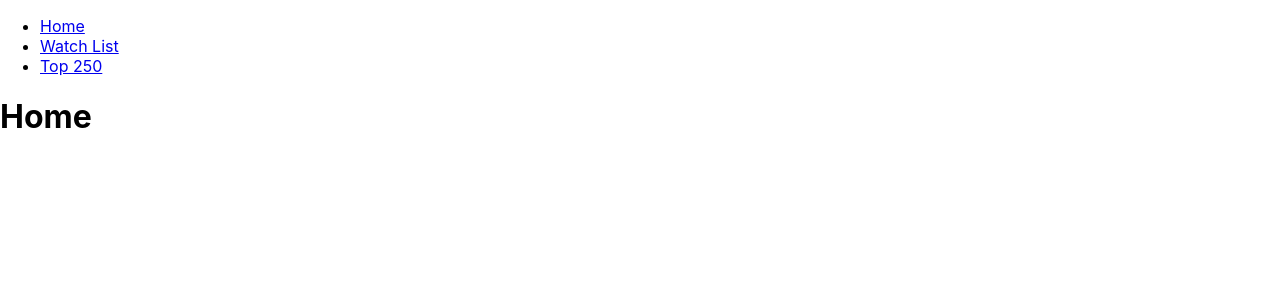
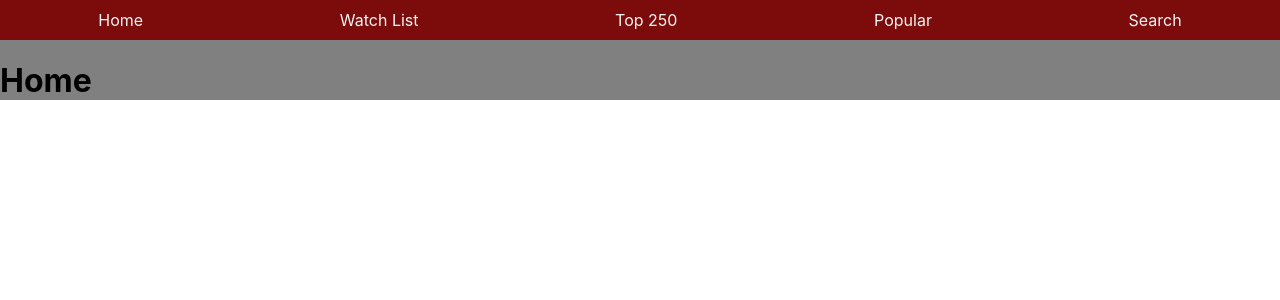
Before and after one commit to sakusanpuwan/film-watch-list, a React (Create React App) app: page / in a window 1280 px wide. Shown: the top 300 px of the page. Built offline with nearby package versions, Linux system fonts and the light colour scheme; no server answers.

Commit message:
added popular movies page

```diff
--- a/src/App.css
+++ b/src/App.css
@@ -1,3 +1,38 @@
+.App{
+    background-color: grey;
+}
+
+.navbar{
+    display: flex;
+    flex-direction: row;
+    justify-content: space-around;
+    list-style-type: none;
+    margin: 0;
+    padding: 0px;
+    position: -webkit-sticky; /* Safari */
+    position: sticky;
+    top: 0;
+    z-index: 999;
+    background-color: rgb(124, 11, 11);
+}
+
+
+.navbar li a{
+    display: block;
+    color: whitesmoke;
+    text-align: center;
+    text-decoration: none;
+    padding: 10px;
+}
+
+.navbar li a:hover {
+    background-color:black ;
+}
+
+.navbar > .active > a{
+    background-color: #4CAF50;
+}
+
 .movie-card {
     display: block;
     text-align: center;
@@ -20,10 +55,16 @@
     position: relative;
   }
 
+  .movie-card-rank{
+    text-align: center;
+    margin-left: 200%;
+  }
+
+
 
   .movie-card-overlay{
     position: absolute;
-    top: 72px;
+    top: 10px;
     left: 10px;
     height: 300px;
     width: 218.17px;
@@ -37,7 +78,7 @@
     flex-direction: column;
     align-items: center;
     justify-content: center;
-
+    border-radius: 8px;
   }
 
   .movie-card-overlay:hover{
@@ -82,7 +123,7 @@
   .pop-up{
     position: absolute;
     background: rgba(236, 218, 218, 0.89);
-    top: 40%;
+    top: 43%;
     left: 50%;
     transform: translate(-50%, -50%);
     z-index: 101;
--- a/src/App.js
+++ b/src/App.js
@@ -3,22 +3,31 @@ import { BrowserRouter, Link, Routes, Route } from "react-router-dom";
 
 import './App.css';
 import Home from './components/Home';
+import MovieList from './components/MovieList';
 import Top250 from './components/Top250';
 import Watchlist from './components/WatchList';
 
 
 function App() {
 
-  const [moviesData,setMoviesData] = useState([]);
+  const [top250MoviesData,setTop250MoviesData] = useState([]);
+  const [popMoviesData,setPopMoviesData] = useState([]);
 
-  const fetchMoviesData = async () => {
-    const response = await fetch("https://imdb-api.com/en/API/Top250Movies/k_ttyuxc1j");
+  const fetch250MoviesData = async () => {
+    const response = await fetch("https://imdb-api.com/en/API/Top250Movies/k_fxsv9nk9");
     const data = await response.json();
-    setMoviesData(data);
+    setTop250MoviesData(data);
+  }
+
+  const fetchPopMovieData = async () => {
+    const response = await fetch("https://imdb-api.com/en/API/MostPopularMovies/k_fxsv9nk9");
+    const data = await response.json();
+    setPopMoviesData(data);
   }
 
   useEffect(() => {
-    fetchMoviesData();
+    fetch250MoviesData();
+    fetchPopMovieData();
   },[])
 
   return (
@@ -26,15 +35,20 @@ function App() {
         <BrowserRouter>
 
         <ul className='navbar'>
-        <li><Link to='/'>Home</Link></li>
+          <li><Link to='/'>Home</Link></li>
           <li><Link to='/watchlist'>Watch List</Link></li>
           <li><Link to='/top250'>Top 250</Link></li>
+          <li><Link to='/popular'>Popular</Link></li>
+          <li><Link to='/search'>Search</Link></li>
         </ul>
 
         <Routes>
           <Route path='/' element={<Home/>} />
           <Route path='/watchlist' element={<Watchlist/>} />
-          <Route path='/top250' element={<Top250 moviesData={moviesData}/>} />
+          <Route path='/top250' element={<MovieList moviesData={top250MoviesData}/>} />
+          <Route path='/popular' element={<MovieList moviesData={popMoviesData}/>} />
+          <Route path='/search' element={<MovieList/>} />
+
 
         </Routes>
 
--- a/src/components/Movie.js
+++ b/src/components/Movie.js
@@ -21,8 +21,8 @@ const Movie = ({movie}) => {
         <div className="movie-card-container" onClick={togglePopUp}>
 
             <div className="movie-card">
-                <h3>{movie.rank}.</h3>
-                <img className="movie-card-poster" src={movie.image} height="300px"></img>
+                {/* <h3 className="movie-card-rank">{movie.rank}.</h3> */}
+                <img className="movie-card-poster" src={movie.image} height="300px" width="218.16px"></img>
 
             </div>
             <div className="movie-card-overlay">
--- a/src/components/MovieList.js
+++ b/src/components/MovieList.js
@@ -8,7 +8,6 @@ const MovieList = ({moviesData}) => {
 
     return (
         <>
-        <h1>MovieList</h1>
         <div className="movie-card-list">
             {movieComponents}
         </div>
--- a/src/components/MoviePopUp.js
+++ b/src/components/MoviePopUp.js
@@ -10,7 +10,7 @@ const MoviePopUp = ({movie,togglePopUp}) => {
     useEffect(() => {
         const fetchMovieDetails = async () => {
             try {
-                const response = await fetch(`https://imdb-api.com/en/API/Title/k_ttyuxc1j/${movie.id}/FullActor,Trailer,Ratings,`);
+                const response = await fetch(`https://imdb-api.com/en/API/Title/k_fxsv9nk9/${movie.id}/FullActor,Trailer,Ratings,`);
                 const data = await response.json();
                 setMovieDetails(data);
 
```
